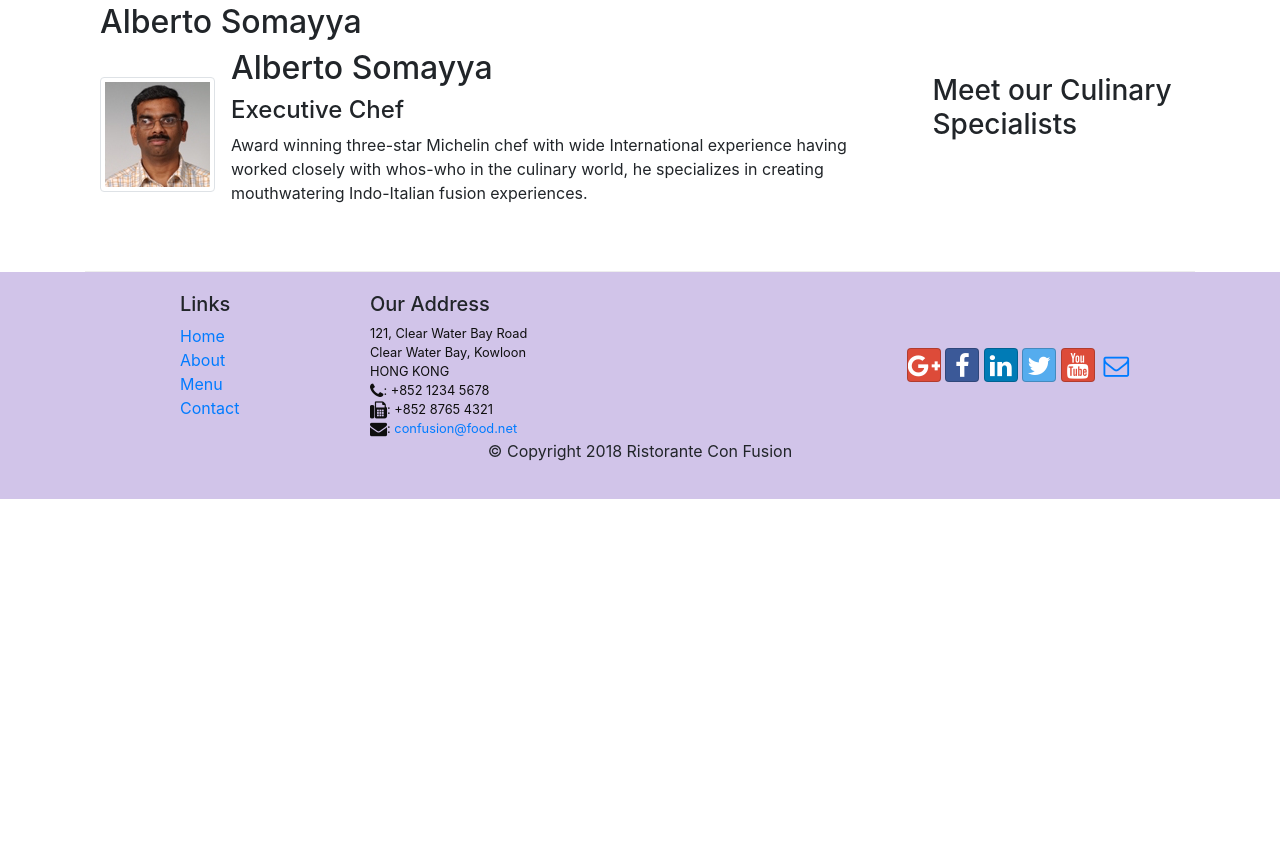
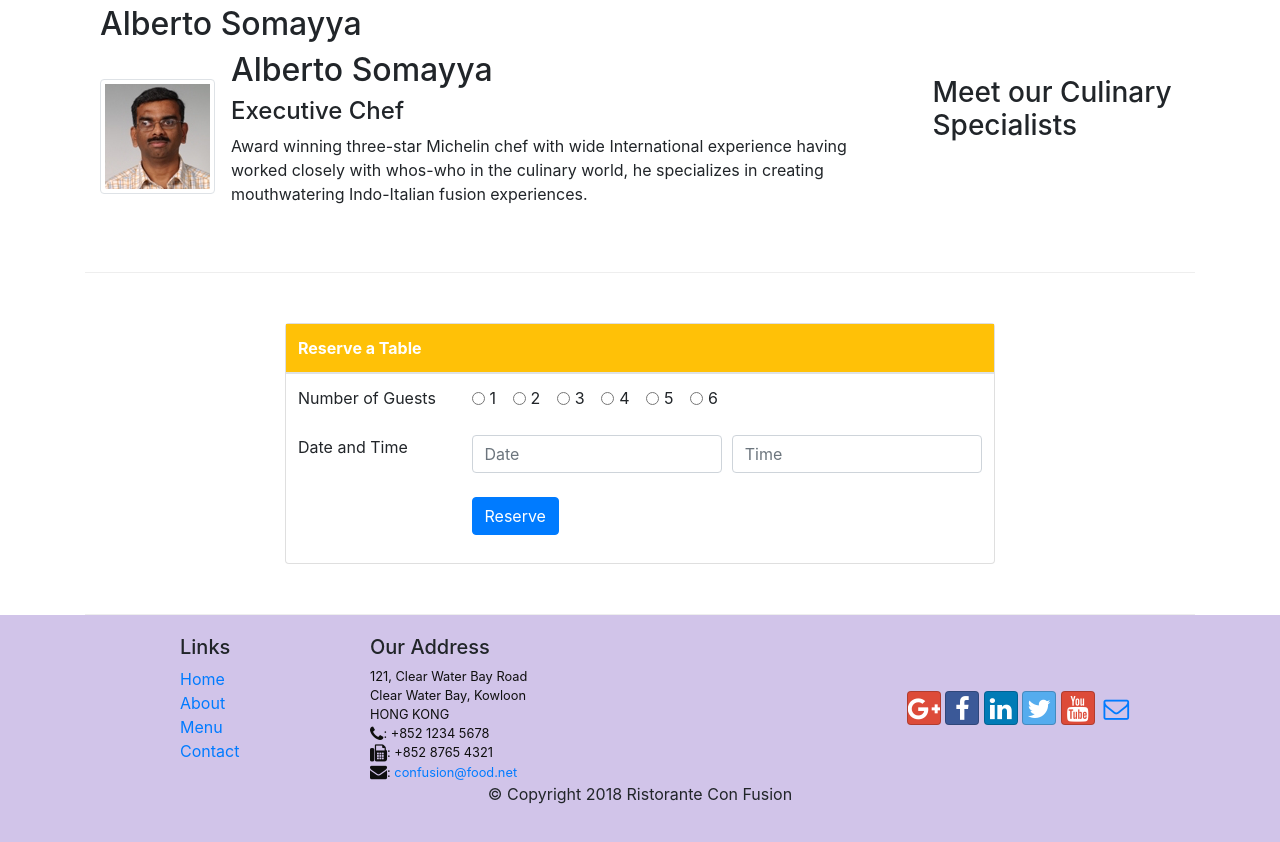
Before and after one commit to lynnenguyen/bootstrap-test, a website: page index.html in a window 1280 px wide. Shown: the part 911-1753 px from the top of the page. Before the commit the page ends 1410 px from the top, so only its background shows below. Drawn offline with nearby package versions, Linux system fonts and the light colour scheme.

Commit message:
assignment 2

```diff
--- a/index.html
+++ b/index.html
@@ -46,6 +46,9 @@
                 <div class="col-12 col-sm align-self-center">
                     <img src="img/logo.png" class="img-fluid">
                 </div>
+                <div class="col-12 col-sm align-self-center">
+                    <a class="btn btn-warning btn-block" href="#reserveTable" role="button" >Reserve Table</a>
+                </div>
             </div>
         </div>
     </header>
@@ -76,8 +79,14 @@
                 <h3>This Month's Promotions</h3>
             </div>
             <div class="col col-sm col-md">
-                <h2>Weekend Grand Buffet</h2>
-                <p>Featuring mouthwatering combinations with a choice of five different salads, six enticing appetizers, six main entrees and five choicest desserts. Free flowing bubbly and soft drinks. All for just $19.99 per person </p>
+                <div class="media">
+                    <div class="media-body">
+                        <h2>Weekend Grand Buffet <span class="badge badge-danger">NEW</span></h2>
+                        <p class="d-none d-sm-block">Featuring mouthwatering combinations with a choice of five different salads, six enticing appetizers, six main entrees and five choicest desserts. Free flowing bubbly and soft drinks. All for just $19.99 per person </p>
+                    </div>
+                    <img class="d-flex img-thumbnail align-self-center" src="img/buffet.png" alt="Buffet">
+                </div>
+
             </div>
         </div>
 
@@ -101,6 +110,84 @@
                     </div>
                 </div>
             </div>
+        </div>
+        <div class="row row-content align-items-center">
+            <div class="col-12 col-sm-8 offset-sm-2">
+                <!-- <div class="table-responsive"> -->
+                <div class="card">
+                <table class="table table-borderless">
+                    <thead class="bg-warning text-white">
+                        <tr>
+                            <th>Reserve a Table</th>
+                        </tr>
+                    </thead>
+                    <tbody>
+                        <tr>
+                            <td>
+                                <div class="form-row" id="reserveTable">
+                                    <div class="col-12 col-sm-3">
+                                        Number of Guests
+                                    </div>
+                                    <div class="col-12 col-sm-9">
+                                        <div class="form-check form-check-inline">
+                                            <input class="form-check-input" type="radio" name="numberOfPeople" id="onePeople" value="one">
+                                            <label class="form-check-label" for="onePeople">1</label>
+                                        </div>
+                                        <div class="form-check form-check-inline">
+                                          <input class="form-check-input" type="radio" name="numberOfPeople" id="twoPeople" value="two">
+                                          <label class="form-check-label radio-inline" for="twoPeople">2</label>
+                                        </div>
+                                        <div class="form-check form-check-inline">
+                                          <input class="form-check-input" type="radio" name="numberOfPeople" id="threePeople" value="three">
+                                          <label class="form-check-label" for="threePeople">3</label>
+                                        </div>
+                                        <div class="form-check form-check-inline">
+                                          <input class="form-check-input" type="radio" name="numberOfPeople" id="fourPeople" value="four">
+                                          <label class="form-check-label" for="fourPeople">4</label>
+                                        </div>
+                                        <div class="cform-check form-check-inline">
+                                          <input class="form-check-input" type="radio" name="numberOfPeople" id="fivePeople" value="five">
+                                          <label class="form-check-label" for="fivePeople">5</label>
+                                        </div>
+                                        <div class="cform-check form-check-inline">
+                                          <input class="form-check-input" type="radio" name="numberOfPeople" id="sixPeople" value="six">
+                                          <label class="form-check-label" for="sixPeople">6</label>
+                                        </div>
+                                    </div>
+                                </div>
+
+                            </td>
+                        </tr>
+                        <tr>
+                            <td>
+                                <div class="form-row">
+                                    <div class="col-12 col-sm-3">
+                                        Date and Time
+                                    </div>
+                                    <div class="col-12 col-sm">
+                                        <input type="text" class="form-control" id="date" placeholder="Date">
+                                    </div>
+                                    <div class="col-12 col-sm">
+                                        <input type="text" class="form-control" id="time" placeholder="Time">
+                                    </div>
+                                </div>
+                            </td>
+                        </tr>
+                        <tr>
+                            <td>
+                                <div class="form-row">
+                                    <div class="col-12 col-sm-3"></div>
+                                    <div class="col-12 col-sm-6">
+                                        <input class="btn btn-primary" type="submit" value="Reserve">
+                                    </div>
+                                </div>
+                            </td>
+                        </tr>
+                    </tbody>
+                </table>
+                </div>
+            </div>
+
         </div>
     </div>
 
```
